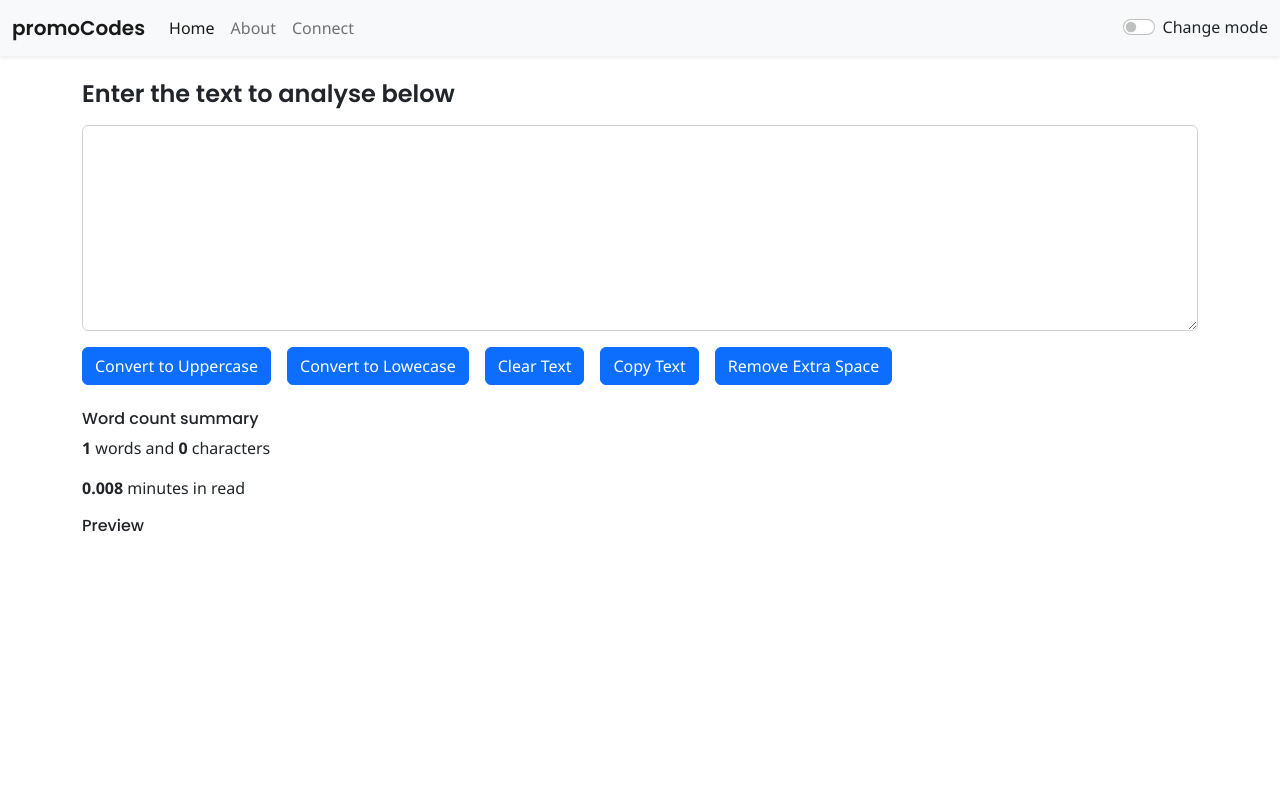
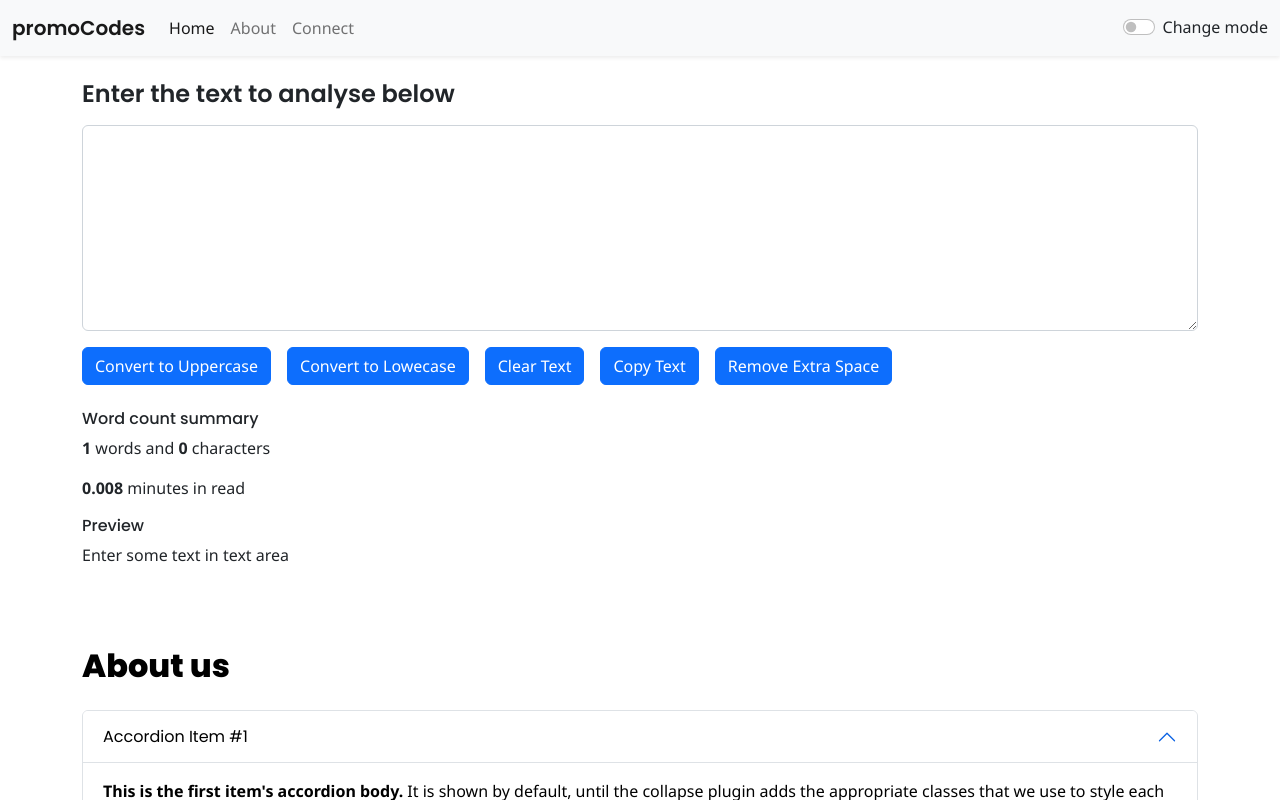
Before and after one commit to pupadhyay/harryReact, a React (Create React App) app: page / in a window 1280 px wide. Shown: the top 800 px of the page. Built offline with nearby package versions, Linux system fonts and the light colour scheme.

Commit message:
Added theme mode and alet message

```diff
--- a/src/App.js
+++ b/src/App.js
@@ -1,23 +1,43 @@
 import { useState } from "react";
 import "./App.css";
-// import About from "./components/About";
+import Alert from "./components/Alert";
+import About from "./components/About";
 import Navbar from "./components/Navbar";
 import TextForm from "./components/TextForm";
 
 function App() {
   const [mode, setMode] = useState("light");
+  const [alert, setAlert] = useState(null);
+  const showAlert = (message, type) => {
+    setAlert({
+      msg: message,
+      type: type,
+    });
+    setTimeout(() => {
+      setAlert(null);
+    }, 2000);
+  };
   const toggleMode = () => {
     if (mode === "light") {
       setMode("dark");
+      document.body.style.backgroundColor = "#444444";
+      showAlert("Dark mode has been enabled", "success");
     } else {
       setMode("light");
+      document.body.style.backgroundColor = "#ffffff";
+      showAlert("Light mode has been enabled", "success");
     }
   };
   return (
     <>
       <Navbar title="promoCodes" modes={mode} toggleMode={toggleMode} />
-      <TextForm heading="Enter the text to analyse below" />
-      {/* <About /> */}
+      <Alert alert={alert} />
+      <TextForm
+        showAlert={showAlert}
+        heading="Enter the text to analyse below"
+        modes={mode}
+      />
+      <About />
     </>
   );
 }
--- a/src/components/About.js
+++ b/src/components/About.js
@@ -125,7 +125,7 @@ export default function About() {
                   classes control the overall appearance, as well as the showing
                   and hiding via CSS transitions. You can modify any of this
                   with custom CSS or overriding our default variables. It's also
-                  worth noting that just about any HTML can go within the{" "}
+                  worth noting that just about any HTML can go within the
                   <code>.accordion-body</code>, though the transition does limit
                   overflow.
                 </div>
@@ -138,7 +138,7 @@ export default function About() {
         <div className="col">
           <button
             type="button"
-            className="btn btn-primary my-3 "
+            className="btn btn-dark my-3"
             onClick={ChangeThemeMode}
           >
             {btnText}
--- /dev/null
+++ b/src/components/Alert.js
@@ -0,0 +1,19 @@
+import React from "react";
+
+export default function Alert(props) {
+  const capitalize = (word) => {
+    const lower = word.toLowerCase();
+    return lower.charAt(0).toUpperCase() + lower.slice(1);
+  };
+  return (
+    props.alert && (
+      <div
+        className={`alert alert-${props.alert.type} alert-dismissible text-center fade show`}
+        role="alert"
+      >
+        <strong>{capitalize(props.alert.type)}</strong>
+        {props.alert.msg}
+      </div>
+    )
+  );
+}
--- a/src/components/TextForm.js
+++ b/src/components/TextForm.js
@@ -1,35 +1,45 @@
 import React, { useState } from "react";
 
 export default function TextForm(props) {
+  const [text, setText] = useState("");
+  const handleOnChange = (event) => {
+    //console.log("On change");
+    setText(event.target.value);
+  };
+
   const handleUpClick = () => {
     let textCase = text.toUpperCase();
     setText(textCase);
+    props.showAlert("Converted to uppercase", "success");
   };
   const handleLoClick = () => {
     let textCase = text.toLowerCase();
     setText(textCase);
+    props.showAlert("Converted to lowercase", "success");
   };
 
   const handleToClear = () => {
     let textCase = "";
     setText(textCase);
   };
-  const handleOnChange = (event) => {
-    console.log("On change");
-    setText(event.target.value);
-  };
+
   const handleCopy = () => {
     let text = document.getElementById("myBox");
     text.select();
     navigator.clipboard.writeText(text.value);
+    props.showAlert("Copied to clipboard", "success");
   };
   const handleExtraSpace = () => {
     let newText = text.split(/[  ]+/);
     setText(newText.join(" "));
+    props.showAlert("Extra space removed", "success");
   };
-  const [text, setText] = useState("");
+
   return (
-    <div className="container py-4">
+    <div
+      className="container py-4"
+      style={{ color: props.modes === "dark" ? "white" : "dark" }}
+    >
       <div className="row mb-4">
         <div className="col">
           <h4>{props.heading}</h4>
@@ -70,7 +80,7 @@ export default function TextForm(props) {
             <strong>{0.008 * text.split(" ").length}</strong> minutes in read
           </p>
           <h6>Preview</h6>
-          <p>{text}</p>
+          <p>{text.length > 0 ? text : "Enter some text in text area"}</p>
         </div>
       </div>
     </div>
```
